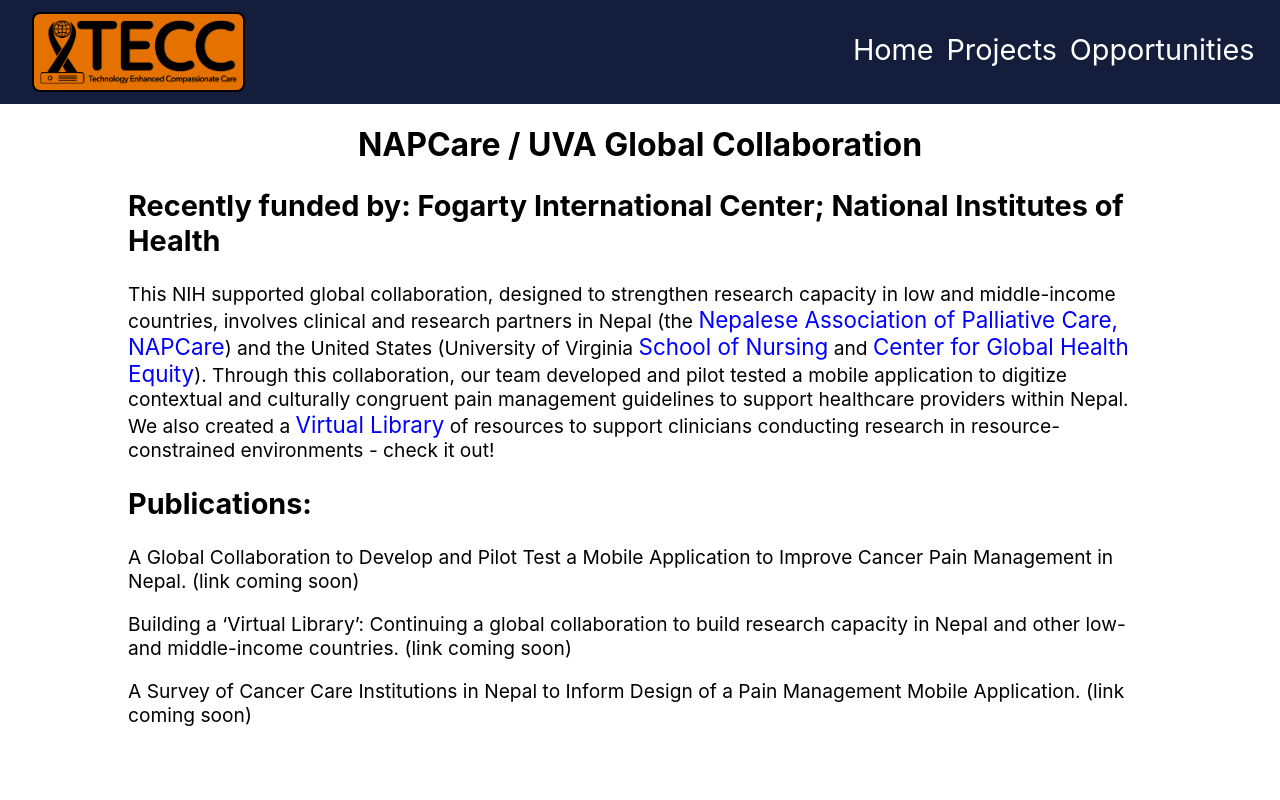
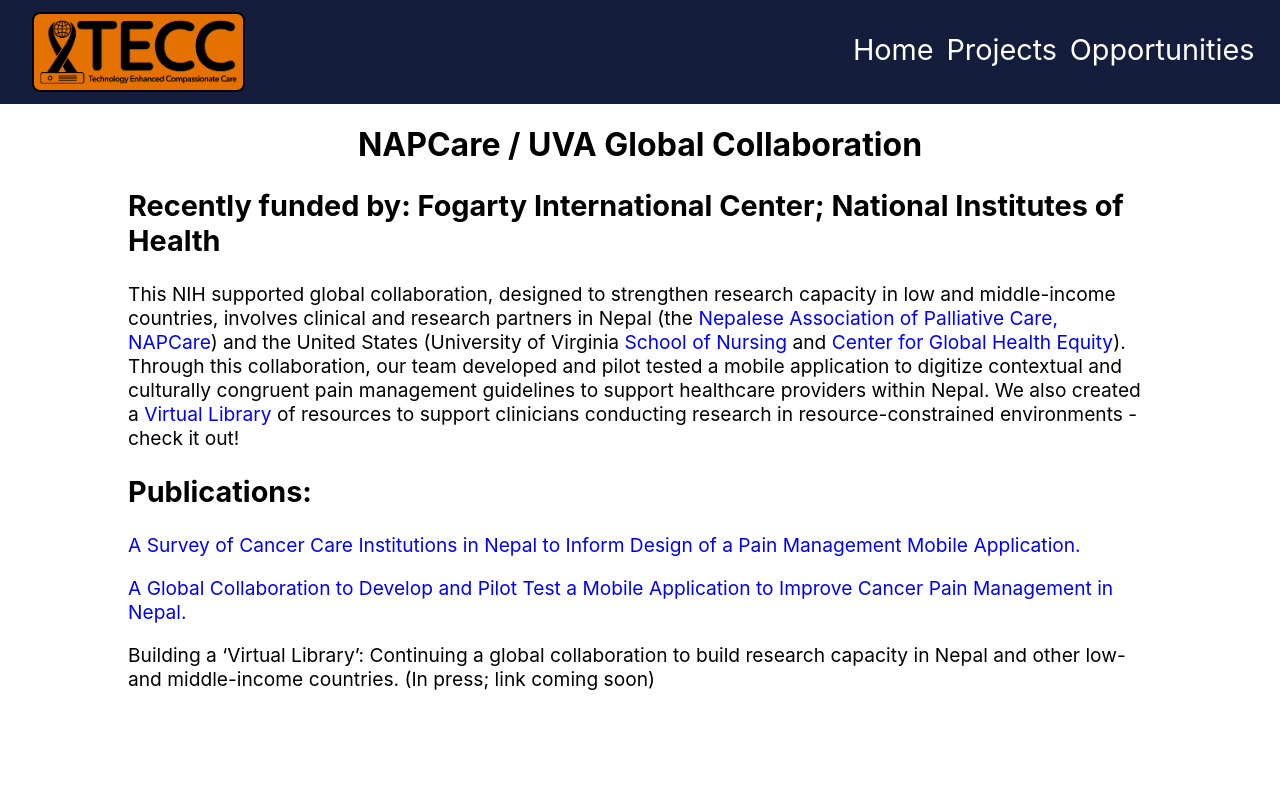
Before and after one commit to tecclab/tecclab.github.io, a Next.js app: page /projects/napcare in a window 1280 px wide. Shown: the top 800 px of the page. Built offline with nearby package versions, Linux system fonts and the light colour scheme.

Commit message:
Update project publications.

```diff
--- a/pages/projects/commsense.tsx
+++ b/pages/projects/commsense.tsx
@@ -35,7 +35,7 @@
           >
             Exploring the Use of Wearable Sensors and Natural Language
             Processing Technology to Improve Patient-Clinician Communication:
-            Protocol for a Feasibility Study
+            Protocol for a Feasibility Study.
           </a>
         </p>
       </main>
--- a/pages/projects/napcare.tsx
+++ b/pages/projects/napcare.tsx
@@ -51,17 +51,29 @@
         </p>
         <h2>Publications:</h2>
         <p>
-          A Global Collaboration to Develop and Pilot Test a Mobile Application
-          to Improve Cancer Pain Management in Nepal. (link coming soon)
+          <a
+            href="https://bmcpalliatcare.biomedcentral.com/articles/10.1186/s12904-021-00824-0"
+            target="_blank"
+            rel="noreferrer"
+          >
+            A Survey of Cancer Care Institutions in Nepal to Inform Design of a
+            Pain Management Mobile Application.
+          </a>
+        </p>
+        <p>
+          <a
+            href="https://pubmed.ncbi.nlm.nih.gov/35965597/"
+            target="_blank"
+            rel="noreferrer"
+          >
+            A Global Collaboration to Develop and Pilot Test a Mobile
+            Application to Improve Cancer Pain Management in Nepal.
+          </a>
         </p>
         <p>
           Building a ‘Virtual Library’: Continuing a global collaboration to
           build research capacity in Nepal and other low- and middle-income
-          countries. (link coming soon)
-        </p>
-        <p>
-          A Survey of Cancer Care Institutions in Nepal to Inform Design of a
-          Pain Management Mobile Application. (link coming soon)
+          countries. (In press; link coming soon)
         </p>
       </main>
     </div>
--- a/styles/globals.css
+++ b/styles/globals.css
@@ -241,10 +241,6 @@
     margin: 0 8rem;
   }
 
-  .main a {
-    font-size: 1.4rem;
-  }
-
   .navbar {
     width: 100%;
     min-height: 6.5rem;
```
Also changed, not shown: pages/projects/besic.tsx (+17 -0 lines).
